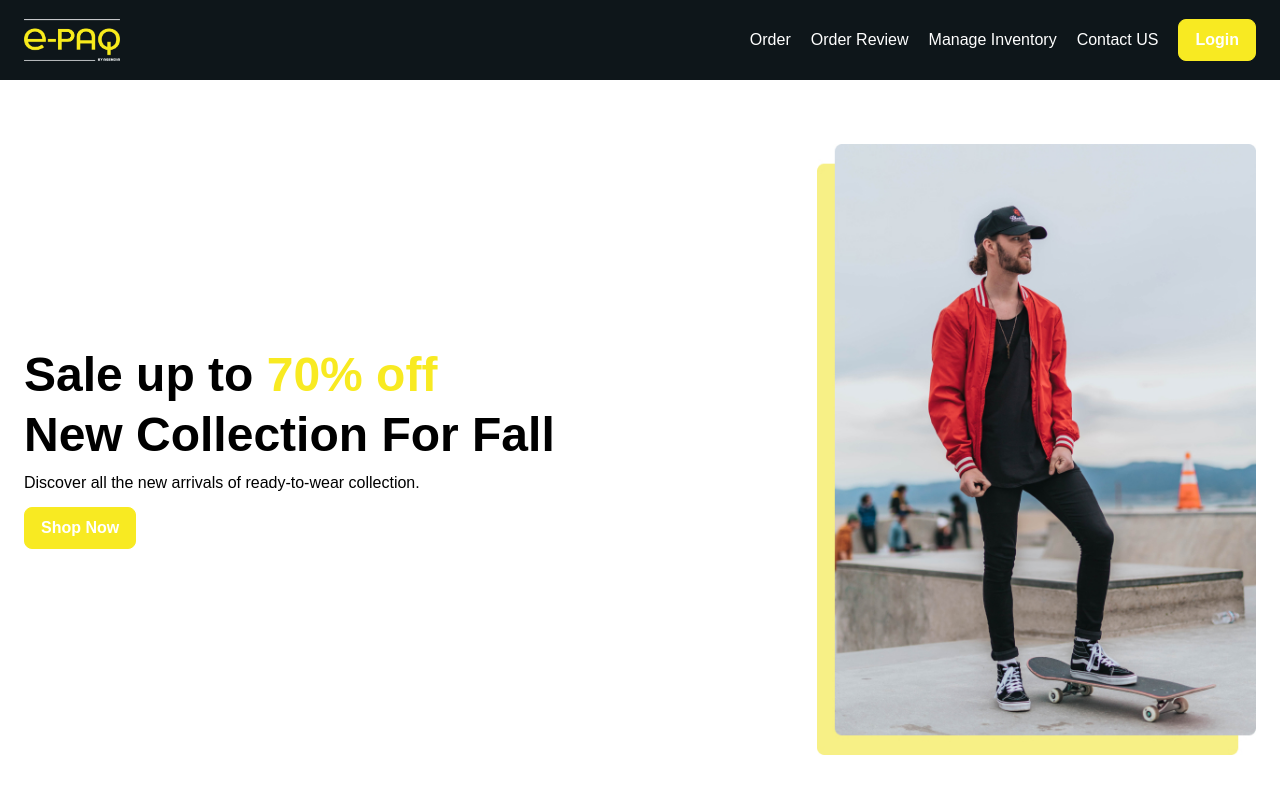
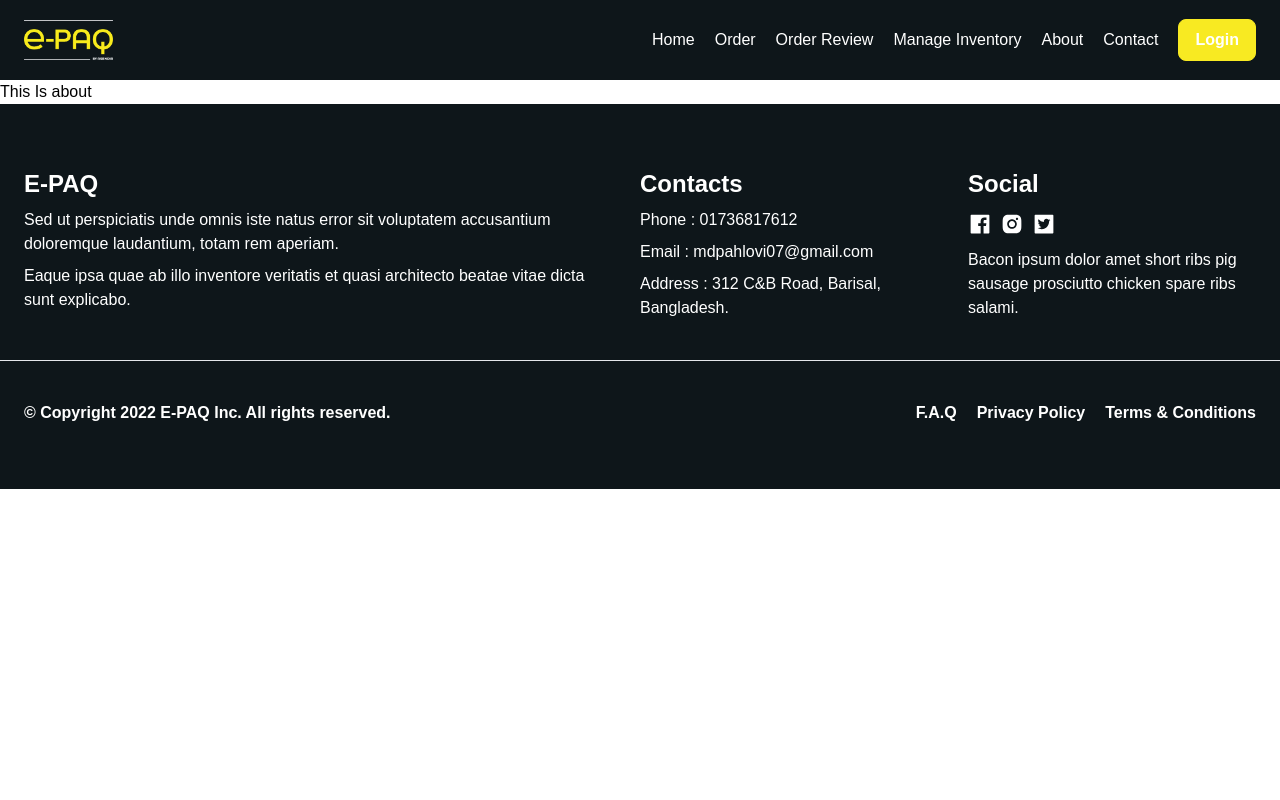
Before and after one commit to mdpahlovi/e-paq-client, a React (Create React App) app: page /about in a window 1280 px wide. Shown: the top 800 px of the page. Built offline with nearby package versions, Linux system fonts and the light colour scheme.

Commit message:
Navigation Setup

```diff
--- a/src/App.js
+++ b/src/App.js
@@ -1,15 +1,59 @@
-import Navbar from "./components/Navbar";
+import { createBrowserRouter, RouterProvider } from "react-router-dom";
+import Main from "./layouts/Main";
 import Hero from "./components/Hero";
 import Products from "./components/Products";
-import Footer from "./components/Footer";
+import Order from "./components/Order";
+import Review from "./components/Review";
+import Inventory from "./components/Inventory";
+import About from "./components/About";
+import Contact from "./components/Contact";
+import Login from "./components/Login";
 
 function App() {
+    const router = createBrowserRouter([
+        {
+            path: "/",
+            element: <Main></Main>,
+            children: [
+                {
+                    path: "/",
+                    element: (
+                        <>
+                            <Hero></Hero>
+                            <Products></Products>
+                        </>
+                    ),
+                },
+                {
+                    path: "order",
+                    element: <Order></Order>,
+                },
+                {
+                    path: "review",
+                    element: <Review></Review>,
+                },
+                {
+                    path: "inventory",
+                    element: <Inventory></Inventory>,
+                },
+                {
+                    path: "about",
+                    element: <About></About>,
+                },
+                {
+                    path: "contact",
+                    element: <Contact></Contact>,
+                },
+            ],
+        },
+        {
+            path: "login",
+            element: <Login></Login>,
+        },
+    ]);
     return (
         <>
-            <Navbar></Navbar>
-            <Hero></Hero>
-            <Products></Products>
-            <Footer></Footer>
+            <RouterProvider router={router}></RouterProvider>
         </>
     );
 }
--- /dev/null
+++ b/src/components/About.js
@@ -0,0 +1,7 @@
+import React from "react";
+
+const About = () => {
+    return <div>This Is about</div>;
+};
+
+export default About;
--- /dev/null
+++ b/src/components/Contact.js
@@ -0,0 +1,7 @@
+import React from "react";
+
+const Contact = () => {
+    return <div>This is contact</div>;
+};
+
+export default Contact;
--- /dev/null
+++ b/src/components/Inventory.js
@@ -0,0 +1,7 @@
+import React from "react";
+
+const Inventory = () => {
+    return <div>This is inventory</div>;
+};
+
+export default Inventory;
--- /dev/null
+++ b/src/components/Login.js
@@ -0,0 +1,7 @@
+import React from "react";
+
+const Login = () => {
+    return <div>THis is Login</div>;
+};
+
+export default Login;
--- a/src/components/Navbar.js
+++ b/src/components/Navbar.js
@@ -1,19 +1,18 @@
 import React, { useState } from "react";
 import Logo from "../images/logo.png";
 import { CgMenuRight, CgClose } from "react-icons/cg";
+import { Link } from "react-router-dom";
 
 const Navbar = () => {
-    const menu = ["Order", "Order Review", "Manage Inventory", "Contact US"];
-
     const [open, setOpen] = useState(true);
 
     return (
         <nav className="bg-dark sticky top-0 z-10">
-            <div className="my-container grid grid-cols-[auto_auto] grid-rows-[4rem] md:grid-rows-[5rem] items-center">
+            <div className="my-container h-16 lg:h-20 flex justify-between items-center">
                 <div>
-                    <img className="w-20 md:w-24" src={Logo} alt="" />
+                    <img className="w-20 lg:w-24" src={Logo} alt="" />
                 </div>
-                <div className="md:hidden flex justify-end">
+                <div className="lg:hidden">
                     <span
                         className="text-white text-3xl cursor-pointer"
                         onClick={() => {
@@ -23,14 +22,33 @@ const Navbar = () => {
                         {open ? <CgMenuRight /> : <CgClose />}
                     </span>
                 </div>
-                <div className={`col-span-full md:col-auto ${open ? "hidden" : "block"} md:block pb-5 md:pb-0`}>
-                    <div className="flex flex-col md:flex-row justify-end items-center gap-x-5 gap-y-3">
-                        {menu.map((menuItem, index) => (
-                            <h3 key={index} className="cursor-pointer text-light">
-                                {menuItem}
-                            </h3>
-                        ))}
-                        <h3 className="btn btn-primary cursor-pointer">Login</h3>
+                <div
+                    className={`bg-dark w-full fixed lg:static top-16 left-0 right-0 pb-5 lg:pb-0 -translate-y-full ${
+                        open ? "hidden" : "block translate-y-0"
+                    } lg:block lg:translate-y-0`}
+                >
+                    <div className="flex flex-col lg:flex-row justify-end items-center gap-x-5 gap-y-3">
+                        <Link to="/" className="text-light">
+                            Home
+                        </Link>
+                        <Link to="order" className="text-light">
+                            Order
+                        </Link>
+                        <Link to="review" className="text-light">
+                            Order Review
+                        </Link>
+                        <Link to="inventory" className="text-light">
+                            Manage Inventory
+                        </Link>
+                        <Link to="about" className="text-light">
+                            About
+                        </Link>
+                        <Link to="contact" className="text-light">
+                            Contact
+                        </Link>
+                        <Link to="login" className="btn btn-primary">
+                            Login
+                        </Link>
                     </div>
                 </div>
             </div>
--- /dev/null
+++ b/src/components/Order.js
@@ -0,0 +1,7 @@
+import React from "react";
+
+const Order = () => {
+    return <div>This is order</div>;
+};
+
+export default Order;
--- a/src/components/OrderSummary.js
+++ b/src/components/OrderSummary.js
@@ -18,7 +18,7 @@ const OrderSummary = (props) => {
     const total = totalPrice + totalShippingCharge + totalTax;
 
     return (
-        <div className="w-full sm:w-64 fixed sm:sticky sm:top-16 md:top-20 bottom-0 left-0 bg-accentLight p-5 content-gap rounded-lg">
+        <div className="w-full sm:w-64 fixed sm:sticky sm:top-16 lg:top-20 bottom-0 left-0 bg-accentLight p-5 content-gap rounded-lg">
             <h3 className="text-xl text-center font-semibold">Order Summary</h3>
             <p>Selected Items: {quantity}</p>
             <p>Total Price: ${totalPrice}</p>
--- /dev/null
+++ b/src/components/Review.js
@@ -0,0 +1,7 @@
+import React from "react";
+
+const Review = () => {
+    return <div>This is Review</div>;
+};
+
+export default Review;
--- /dev/null
+++ b/src/layouts/Main.js
@@ -0,0 +1,16 @@
+import React from "react";
+import { Outlet } from "react-router-dom";
+import Navbar from "../components/Navbar";
+import Footer from "../components/Footer";
+
+const Main = () => {
+    return (
+        <>
+            <Navbar></Navbar>
+            <Outlet />
+            <Footer></Footer>
+        </>
+    );
+};
+
+export default Main;
```
